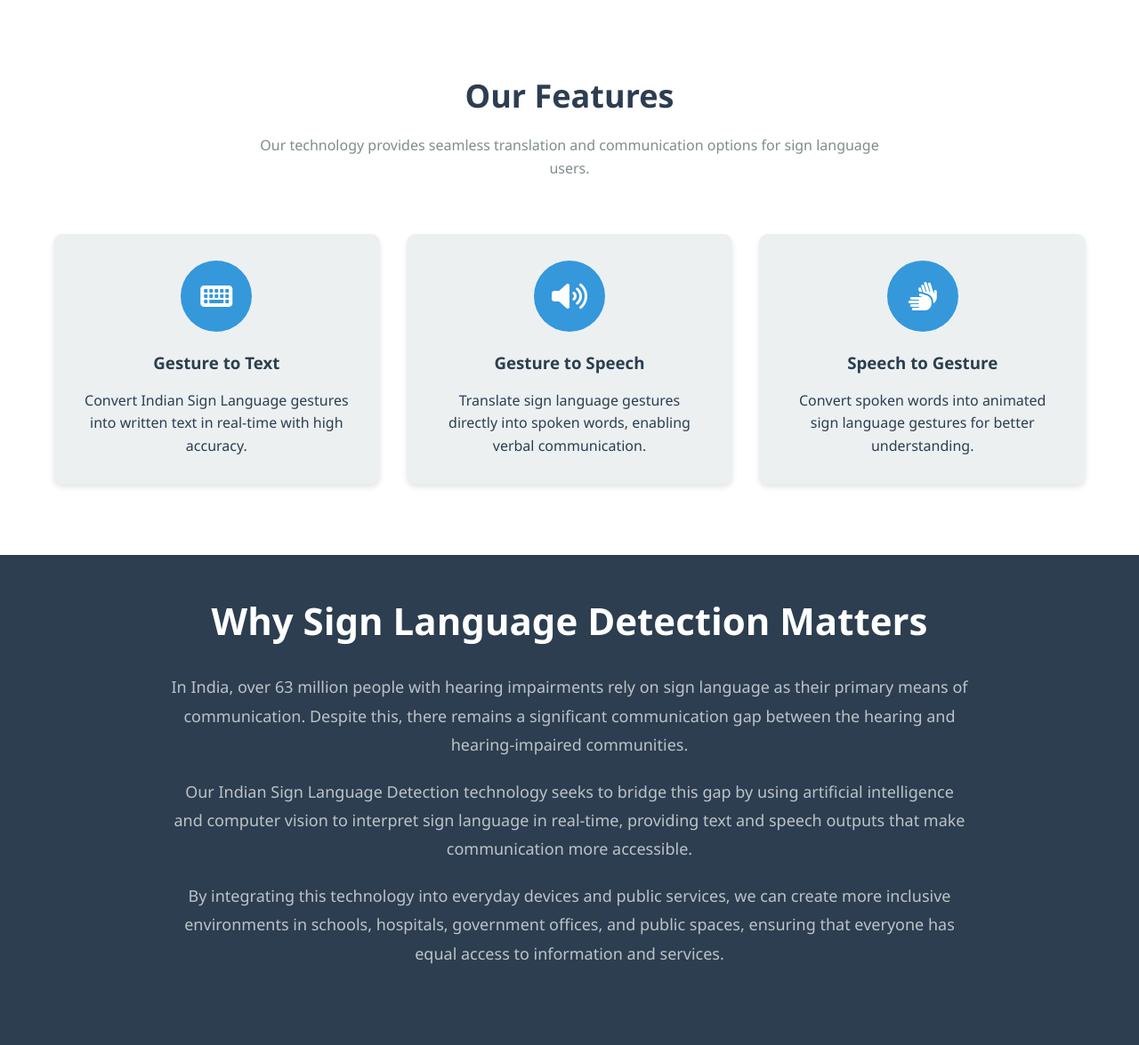
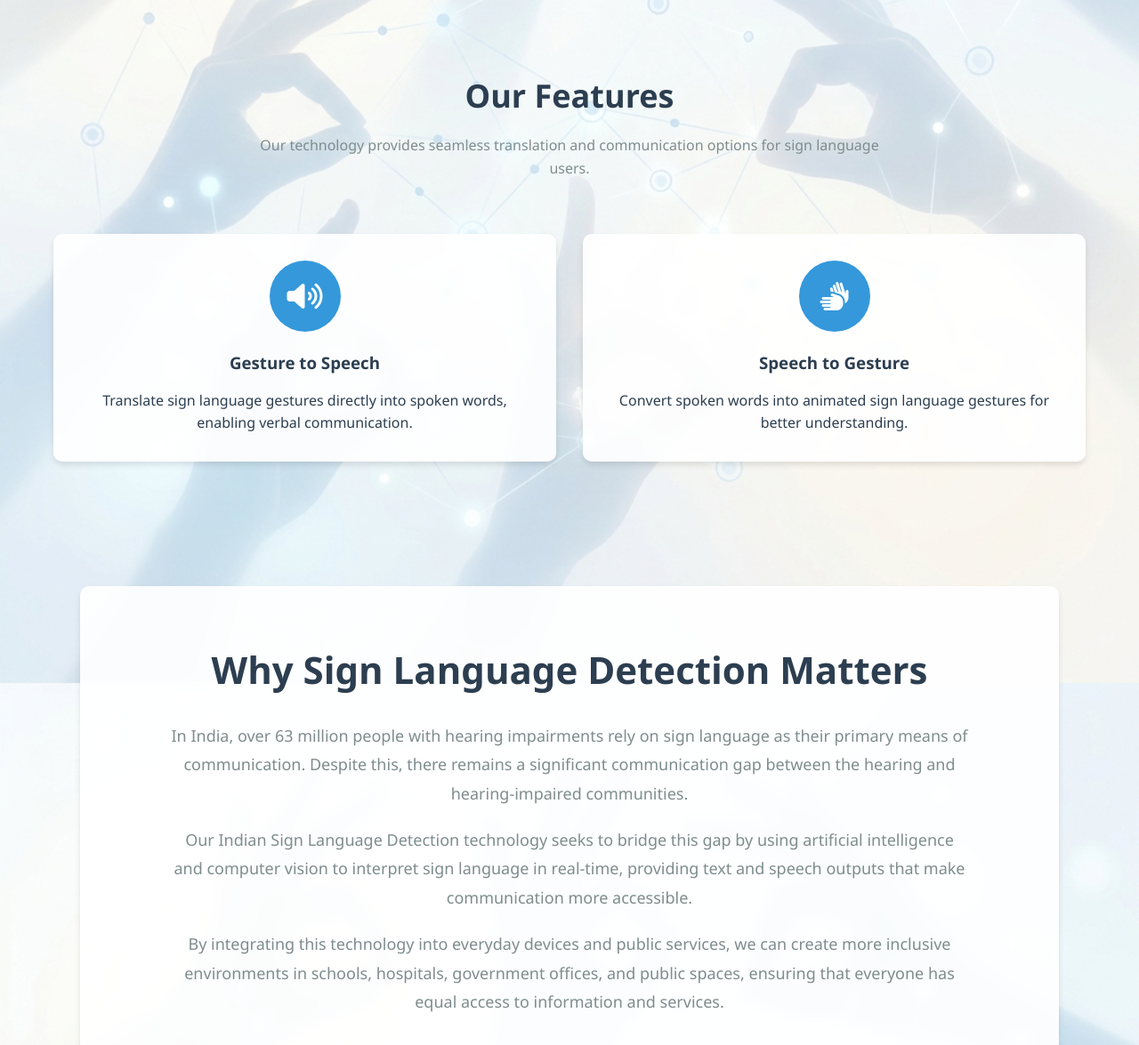
Before and after one commit to rakshitha212/ISL-speech-and-text-output, a Flask app: page / in a window 1280 px wide. Shown: the part 512-1687 px from the top of the page at 89% size. Run offline with Flask 3, Linux system fonts and the light colour scheme.

Commit message:
Done with UI changes

```diff
--- a/static/style.css
+++ b/static/style.css
@@ -16,7 +16,11 @@
   }
 
   body {
-    background-color: var(--light);
+    background-image: url('isl_bg.png');
+    background-size: cover;
+    background-position: center;
+    background-attachment: fixed;
+    background-repeat: no-repeat;
     color: var(--dark);
     line-height: 1.6;
   }
@@ -86,7 +90,7 @@
     padding: 80px 0;
     text-align: center;
     background: linear-gradient(rgba(0, 0, 0, 0.6), rgba(0, 0, 0, 0.6)),
-      url("herosection.jpg") center/cover no-repeat;
+      url("hero_bg.png") center/cover no-repeat;
     color: white;
   }
 
@@ -123,7 +127,7 @@
   /* Features Section */
   .features {
     padding: 80px 0;
-    background-color: white;
+    background-color: transparent;
   }
 
   .section-title {
@@ -153,7 +157,8 @@
 
   .feature-card {
     flex: 1 1 300px;
-    background-color: var(--light);
+    background-color: rgba(255, 255, 255, 0.9);
+    backdrop-filter: blur(5px);
     border-radius: 10px;
     padding: 30px;
     box-shadow: var(--shadow);
@@ -186,9 +191,15 @@
 
   /* Importance Section */
   .importance {
-    padding: 40px 0;
-    background-color: var(--dark);
-    color: white;
+    padding: 60px 20px;
+    background-color: rgba(255, 255, 255, 0.9);
+    backdrop-filter: blur(5px);
+    color: var(--dark);
+    max-width: 1100px;
+    width: 92%;
+    margin: 60px auto 80px;
+    border-radius: 10px;
+    box-shadow: var(--shadow);
   }
 
   .importance-content {
@@ -208,13 +219,13 @@
   .importance-text h2 {
     font-size: 42px;
     margin-bottom: 25px;
-    color: white;
+    color: var(--dark);
   }
 
   .importance-text p {
     margin-bottom: 20px;
     font-size: 18px;
-    color: #bdc3c7;
+    color: #7f8c8d;
     line-height: 1.8;
   }
 
@@ -241,7 +252,8 @@
   .conversion-container {
     max-width: 800px;
     margin: 0 auto;
-    background-color: white;
+    background-color: rgba(255, 255, 255, 0.9);
+    backdrop-filter: blur(5px);
     border-radius: 10px;
     padding: 40px;
     box-shadow: var(--shadow);
--- a/templates/index.html
+++ b/templates/index.html
@@ -58,16 +58,6 @@
             </p>
           </div>
           <div class="features-container">
-            <div class="feature-card">
-              <div class="feature-icon">
-                <i class="fas fa-keyboard"></i>
-              </div>
-              <h3>Gesture to Text</h3>
-              <p>
-                Convert Indian Sign Language gestures into written text in
-                real-time with high accuracy.
-              </p>
-            </div>
             <div class="feature-card">
               <div class="feature-icon">
                 <i class="fas fa-volume-up"></i>
```
Also changed, not shown: README.md, static/app_bg.png (added), static/hero_bg.png (added), static/isl_bg.png (added).
